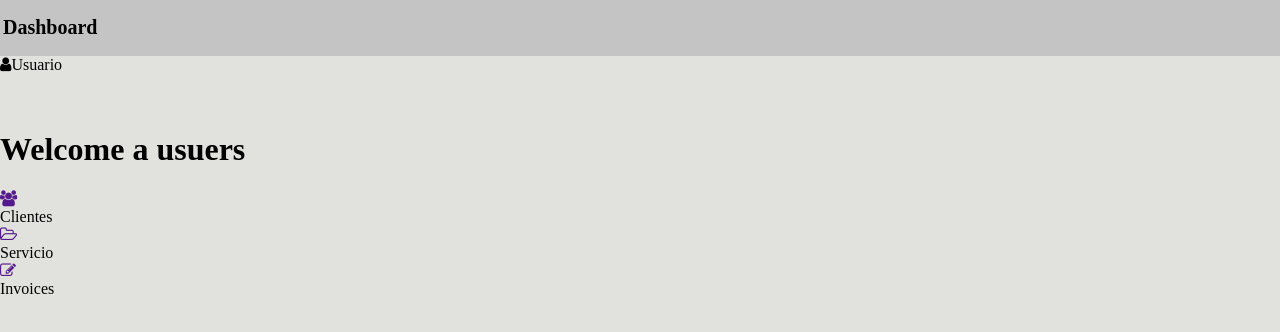
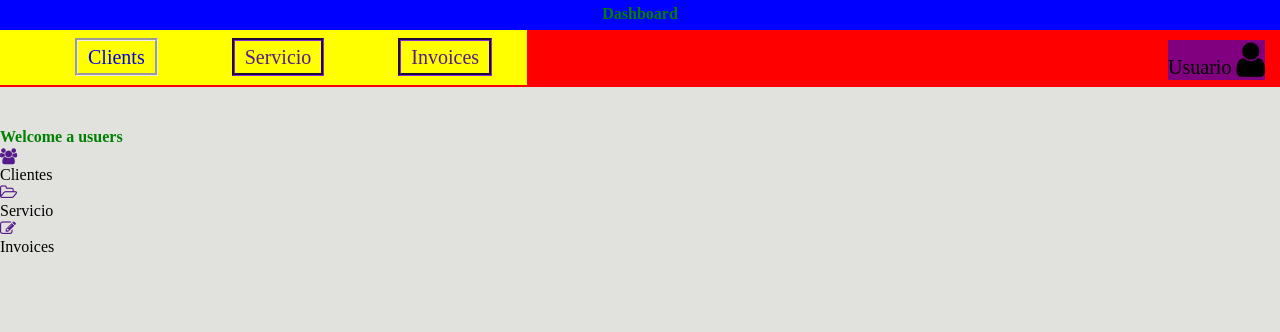
Before and after one commit to MonyCP/ProyectoDisenoWeb1, a plain HTML site: page dashboard.html in a window 1280 px wide. Drawn offline with Linux system fonts and the light colour scheme.

Commit message:
Respaldo de cambios
Respaldo de los cambios css hasta el momento, encabezado, menu, titulo
del login.

```diff
--- a/css/stylegeneral.css
+++ b/css/stylegeneral.css
@@ -3,55 +3,51 @@
     margin:0px;
     padding:0px;
   }
-  header{
-    max-height: 100px;
+  div.encabezado{
+    background-color: blue;
+    margin: 0px;
+    height: 30px;
+    text-align: center;
+    padding: 50% auto 50% auto;
   }
-  .encabezado{
-    background-color: #C4C4C4;
-    font-size: x-small;
-    color: black;
-    border-style: solid;
-    border-color:  #C4C4C4;
+  h1{
+    display: inline-block;
+    margin: 0px;
+    font-size: 100%;
+    color: green;
+    height: 20px;
+    padding-top: 5px;
   }
-  .title {
-    color: #41142E;
-    text-align: center;
+  div.contenedor{
+    background-color: red;
+    height: 57px;
   }
-  .menu{
-    height: 50px; /*ancho del cuadro*/
-    background-color:  #C43686;
-    display: none;
-    margin-top: 50px;
-    float: botton;
-        }
-  .menu ul {
-    list-style: none;
-    margin: auto;
-    padding: 0px;
-    height: 20px;
-    font-size: 21px;
+  nav.menu{
+    background-color: yellow;
+    display: inline-block;
+    float: left;
   }
-  .menu ul li {
+  div#usuario{
+    background-color: purple;
     display: inline-block;
-    width: 20%;
+    float: right;
+    margin-top: 10px;
+    font-size: 125%;
+    margin-right: 15px;
   }
-
+  #usuario i{
+    font-size: 200%;
+  }
+  .menu ul li{
+    display: inline;
+  }
   .menu ul li a{
+    margin: 35px;
+    font-size: 125%;
     text-decoration: none;
-    color: #FBDDEE;
-    line-height: 50px; /*centrar en el cuadro*/
-    display: block;
-    width: 100%;
-    text-align: center;
-  }
-  .menu ul li a:hover{
-    background-color: #FBDDEE;
-    color: #C43686;
+    border-style: groove;
+    padding: 5px 10px 5px 10px;
   }
   a.active{ /*marcar en que html está en el menu */
     background-color: #FBDDEE;
-    color: #4C0B5F;
-  }
-  #usuario{
-   margin-left: 100%;
-  }
+    color: #4C0B5F;}
--- a/dashboard.html
+++ b/dashboard.html
@@ -12,6 +12,7 @@
 		<div class="encabezado">
 			<h1>Dashboard</h1>
 		</div>
+		<div class="contenedor">
 		<nav class="menu">
 			<ul>
 				<li><a href="pagSegundarias/clientes.html">Clients</a></li>
@@ -19,9 +20,10 @@
 				<li><a href="">Invoices</a></li>
 			</ul>
 		</nav>
-		<div>
-			<i class="fa fa-user"></i><label>Usuario</label>
+		<div id="usuario">
+			<label>Usuario  </label><i class="fa fa-user"></i>
 		</div>
+	</div>
 	</header>
 	<br>
 	<br>
```
Also changed, not shown: css/styleLogin.css (+12 -0 lines), index.html (+3 -2 lines), pagSegundarias/clientes.html (+4 -3 lines).
